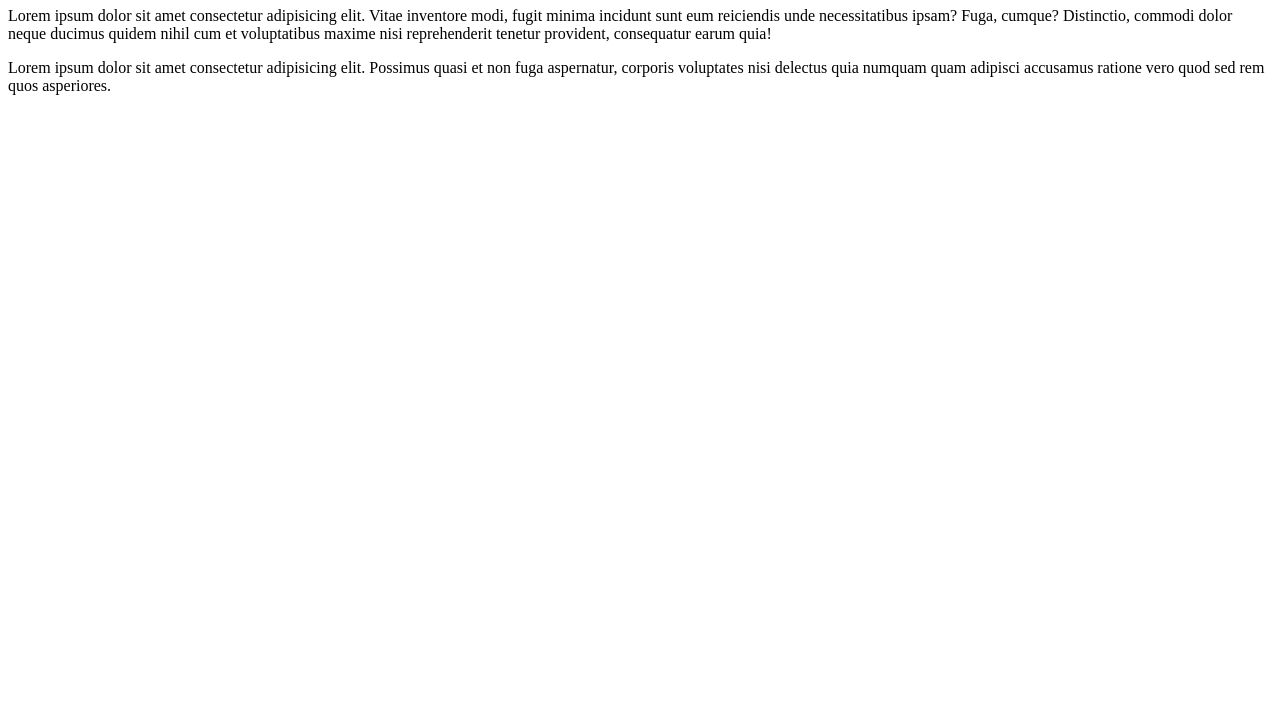
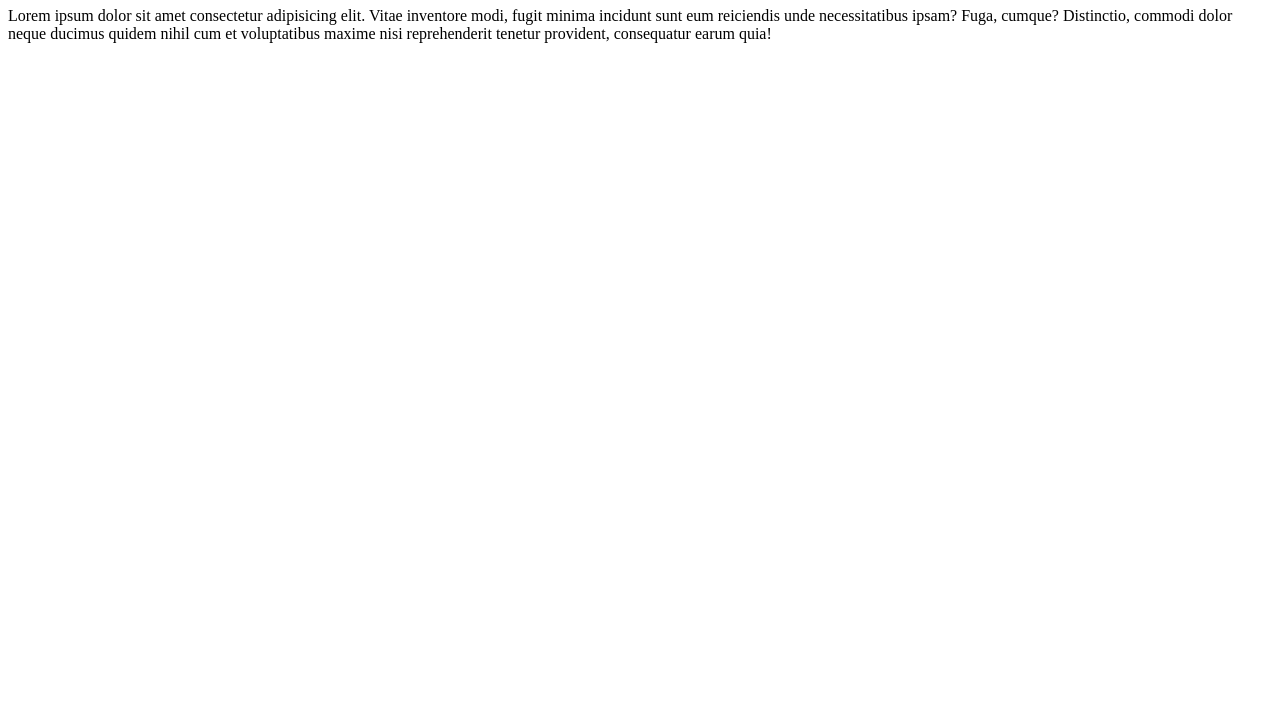
Before and after one commit to HersheyPlus/Git-testing, a plain HTML site: page index.html in a window 1280 px wide. Shown: the part 73-800 px from the top of the page. Drawn offline with Linux system fonts and the light colour scheme.

Commit message:
Revert "Add some lorem"
This reverts commit 2df53b69f133f9d8b046b2b74679498fccb73791.

```diff
--- a/index.html
+++ b/index.html
@@ -9,6 +9,5 @@
 <body>
     <h1> Hello world !!!</h1>
     <p>Lorem ipsum dolor sit amet consectetur adipisicing elit. Vitae inventore modi, fugit minima incidunt sunt eum reiciendis unde necessitatibus ipsam? Fuga, cumque? Distinctio, commodi dolor neque ducimus quidem nihil cum et voluptatibus maxime nisi reprehenderit tenetur provident, consequatur earum quia!</p>
-    <p>Lorem ipsum dolor sit amet consectetur adipisicing elit. Possimus quasi et non fuga aspernatur, corporis voluptates nisi delectus quia numquam quam adipisci accusamus ratione vero quod sed rem quos asperiores.</p>
 </body>
 </html>
```
